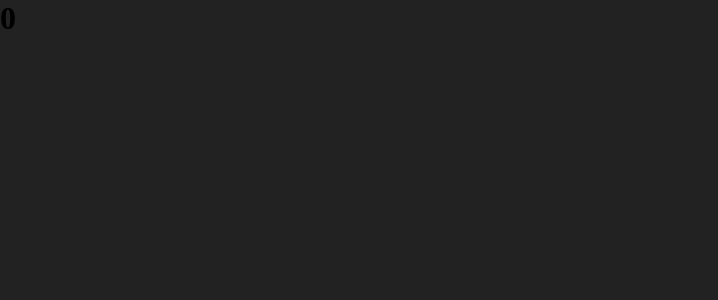
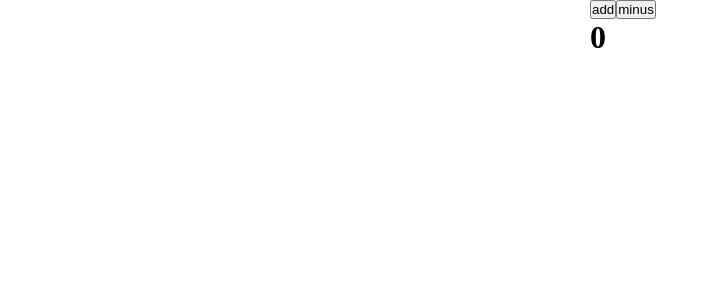
Before and after one commit to YestoryFornever/cloudmanager-react, a React app: page / in a window 1280 px wide. Shown: the top 300 px of the page, without its empty margins (0-718 px from the left). Built offline with nearby package versions, Linux system fonts and the light colour scheme.

Commit message:
add & minus

```diff
--- a/src/index.less
+++ b/src/index.less
@@ -6,7 +6,6 @@
 html,body{
 	width:100%;
 	height:100%;
-	background-color:#222;
 	#app{
 		width:100%;
 		height:100%;
--- a/src/main.jsx
+++ b/src/main.jsx
@@ -6,13 +6,38 @@ import $ from 'jquery';
 import {createStore} from 'redux';
 
 const reducer = (state=0,action)=>{
-	return state;
+	switch(action.type){
+		case 'ADD':
+			return ++state;
+		case 'MINUS':
+			return --state;
+		default:
+			return state;
+	}
 };
 
 const store = createStore(reducer);
 
-const Counter = ({value})=>{
-	return (<h1>{value}</h1>)
+const Counter = ({value})=>{//props
+	function handleAdd(){
+		store.dispatch(actionCreator('ADD'));
+	}
+	function handleMinus(){
+		store.dispatch(actionCreator('MINUS'));
+	}
+	return (
+		<div style={{margin:'0 auto',width:'100px'}}>
+			<button type="button" onClick={handleAdd}>add</button>
+			<button type="button" onClick={handleMinus}>minus</button>
+			<h1>{value}</h1>
+		</div>
+	)
+}
+
+const actionCreator = (type)=>{
+	return {
+		type:type,
+	}
 }
 
 const render = ()=>{
```
